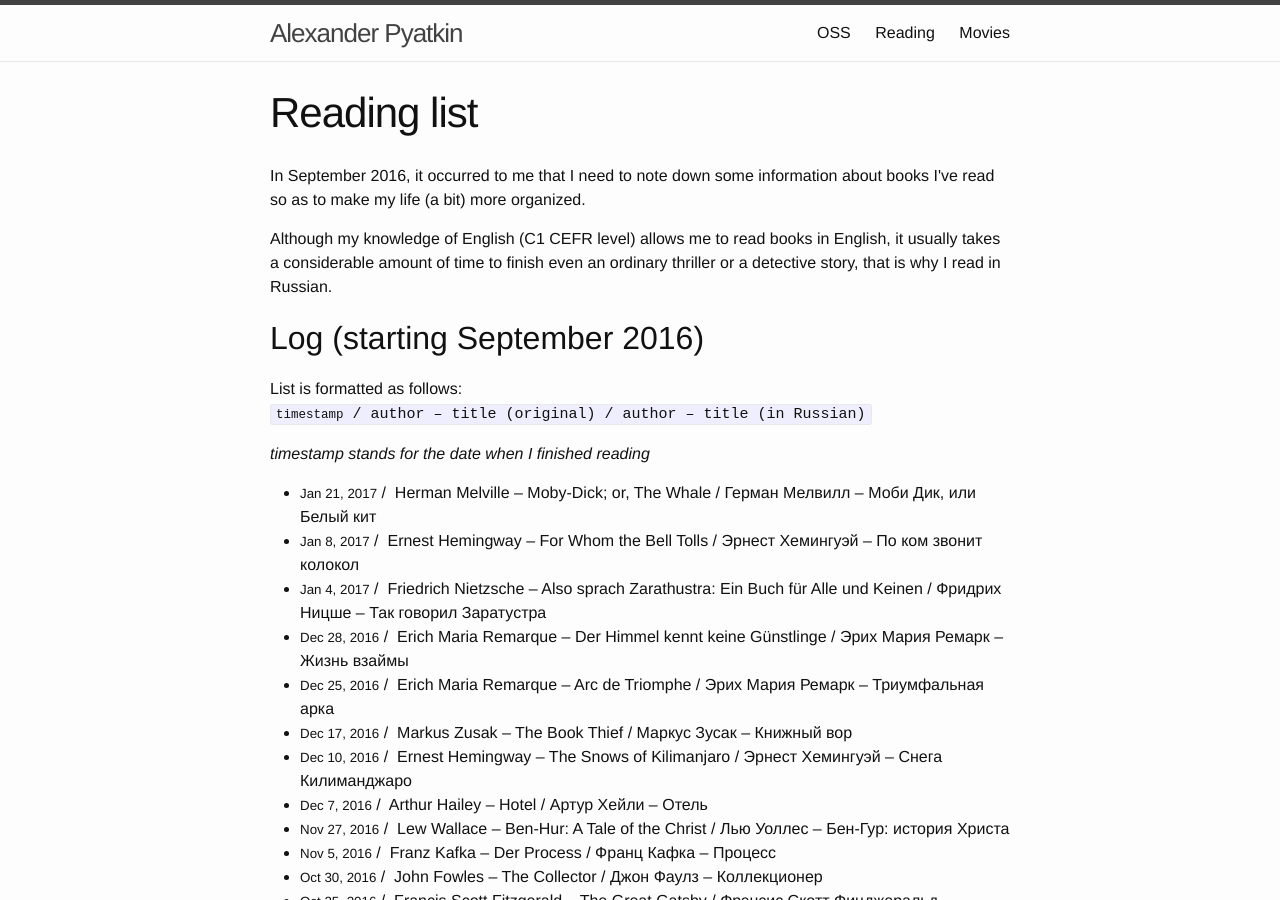
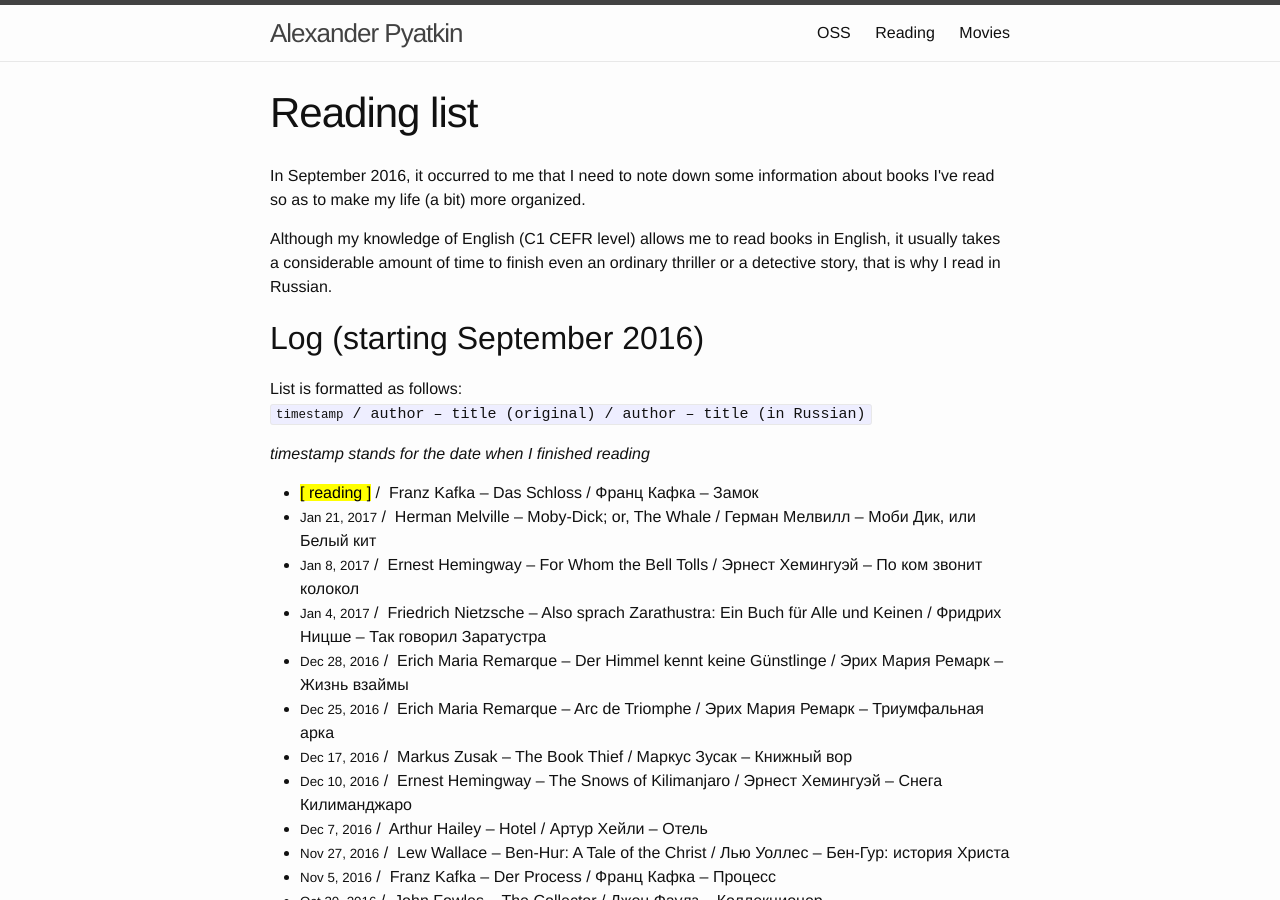
Before and after one commit to aspyatkin/personal-website, a Jekyll site: the page built from reading-list.md, in a window 1280 px wide and 900 px high. Built offline with Jekyll 4.4.1, drawn with Linux system fonts in a browser that asks for light colours.

Commit message:
Update reading list

```diff
--- a/reading-list.md
+++ b/reading-list.md
@@ -5,6 +5,14 @@ short_title: Reading
 permalink: /reading-list/
 top_ndx: 2
 log_list:
+  - reading: yes
+    original:
+      author: 'Franz Kafka'
+      title: 'Das Schloss'
+    russian:
+      author: 'Франц Кафка'
+      title: 'Замок'
+
   - date: 'Jan 21, 2017'
     original:
       author: 'Herman Melville'
```
